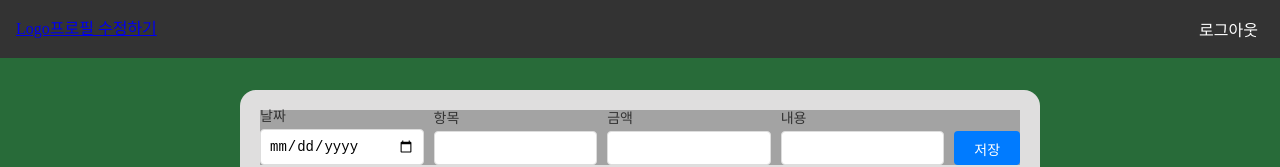
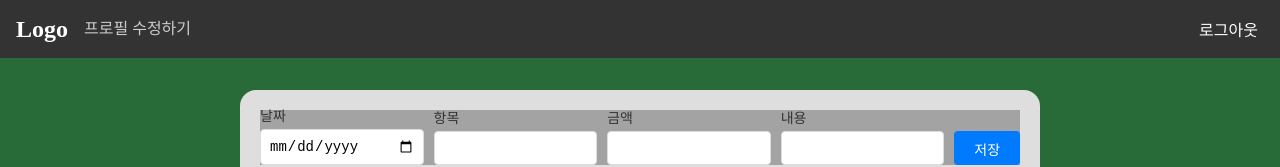
Before and after one commit to YISYISYISYIS/react-task3, a React (Vite) app: page / in a window 1280 px wide. Shown: the top 167 px of the page. Built offline with nearby package versions, Linux system fonts and the light colour scheme; no server answers; sample sign-in values are in the browser's storage.

Commit message:
fix : 필터링 로직복구 & 디테일페이지 권한부여
- 필터링 로직 추가
- 디테일 페이지 수정삭제 권한부여

Resolves : Fixes#2, #3해결

```diff
--- a/src/components/Calendars.jsx
+++ b/src/components/Calendars.jsx
@@ -9,8 +9,10 @@ const Calendars = () => {
   const { setFilteredBooks, setSelectedMonth, selectedMonth } =
     useContext(FilteredContext);
 
+  const currentMonth = new Date().getMonth();
+
   useEffect(() => {
-    const savedMonth = localStorage.getItem("selectedMonth");
+    const savedMonth = localStorage.getItem("selectedMonth") || currentMonth;
     if (savedMonth) {
       setSelectedMonth(savedMonth);
       filteredBooks(savedMonth);
--- a/src/components/List.jsx
+++ b/src/components/List.jsx
@@ -1,6 +1,6 @@
 import styled from "styled-components";
 import { Link } from "react-router-dom";
-import { useContext } from "react";
+import { useContext, useEffect, useState } from "react";
 import { FilteredContext } from "../constext/FilteredProvider";
 import { useQuery } from "@tanstack/react-query";
 import { getData } from "../data/books";
@@ -8,6 +8,8 @@ import { getData } from "../data/books";
 const List = () => {
   // const { filteredBooks } = useContext(FilteredContext);
   // console.log(books);
+  const [filteredData, setFilteredData] = useState([]);
+  const { selectedMonth } = useContext(FilteredContext);
 
   const {
     data: filteredBooks = [],
@@ -15,13 +17,29 @@ const List = () => {
     error,
   } = useQuery({ queryKey: ["books"], queryFn: getData });
 
+  useEffect(() => {
+    if (!filteredBooks) return;
+    if (isLoading || error) return;
+    if (!filteredBooks) return;
+
+    try {
+      const result = filteredBooks.filter((book) => {
+        const month = new Date(book.date).getMonth() + 1;
+        return month === +selectedMonth;
+      });
+      setFilteredData(result);
+    } catch (error) {
+      console.error("필터 리스트 에러");
+    }
+  }, [filteredBooks, selectedMonth, isLoading, error]);
+
   // console.log(isLoading);
   // console.log(filteredBooks);
 
   return (
     <StyledList>
       <StyledListInner>
-        {filteredBooks.map((book) => (
+        {filteredData.map((book) => (
           <StyledListItem key={book.id}>
             {book.date}
             <Link state={{ book }} to={`/detail/${book.id}`}>
@@ -32,7 +50,7 @@ const List = () => {
             작성자 :{book.createdBy}
           </StyledListItem>
         ))}
-        {filteredBooks.length === 0 && (
+        {filteredData.length === 0 && (
           <StyledListItem>
             <p>항목이 없습니다</p>
           </StyledListItem>
--- a/src/components/header/Header.jsx
+++ b/src/components/header/Header.jsx
@@ -21,8 +21,8 @@ const Header = () => {
     // isAuthenticated && (
     <StyledHeader>
       <Logo>
-        <Link to="/">Logo</Link>
-        <Link to="/mypage">프로필 수정하기</Link>
+        <LogoLink to="/">Logo</LogoLink>
+        <ProfileLink to="/mypage">프로필 수정하기</ProfileLink>
       </Logo>
       <AuthButtons>
         {userInfo && <ProfileImage src={userInfo.avatar} alt="Profile" />}
@@ -48,13 +48,13 @@ const Logo = styled.div`
   align-items: center;
 `;
 
-// const Link = styled.link`
-//   font-size: 1.5rem;
-//   /* font-weight: bold; */
-//   text-decoration: none;
-//   color: #fff;
-//   cursor: pointer;
-// `;
+const LogoLink = styled(Link)`
+  font-size: 1.5rem;
+  font-weight: bold;
+  text-decoration: none;
+  color: #fff;
+  cursor: pointer;
+`;
 
 const Nickname = styled.span`
   margin: 0 1rem;
@@ -62,10 +62,17 @@ const Nickname = styled.span`
   cursor: pointer;
 `;
 
-// const Link = styled(LogoLink)`
-//   margin-left: 1rem;
-//   cursor: pointer;
-// `;
+const ProfileLink = styled(Link)`
+  font-size: 1rem;
+  text-decoration: none;
+  color: #ccc;
+  margin-left: 1rem;
+  cursor: pointer;
+
+  &:hover {
+    color: #fff;
+  }
+`;
 
 const AuthButtons = styled.div`
   display: flex;
--- a/src/pages/Detail.jsx
+++ b/src/pages/Detail.jsx
@@ -7,10 +7,12 @@ import FormButton from "../components/form/FormButton";
 import { BooksContext } from "../constext/BooksProvider";
 import { useQuery, useMutation } from "@tanstack/react-query";
 import { putData, deleteData } from "../data/books";
+import { AuthContext } from "../constext/AuthProvider";
 
 const Detail = () => {
   const { setBooks } = useContext(BooksContext);
-
+  const { userInfo } = useContext(AuthContext);
+  // console.log(userInfo.id);
   const location = useLocation();
   const navigate = useNavigate();
   const { book } = location.state;
@@ -35,8 +37,13 @@ const Detail = () => {
       queryClient.invalidateQueries(["books"]);
     },
   });
+  // console.log(book.createdBy);
+  const onClickInputChange = () => {
+    if (userInfo.id !== book.createdBy) {
+      alert("수정 권한이 없습니다.");
+      return;
+    }
 
-  const onClickInputChange = () => {
     const newBook = {
       ...book,
       id: book.id,
@@ -56,6 +63,11 @@ const Detail = () => {
   };
 
   const onClickDelete = () => {
+    if (userInfo.id !== book.createdBy) {
+      alert("삭제 권한이 없습니다.");
+      return;
+    }
+
     const isConfirm = confirm("삭제 하시겠습니까?");
     if (isConfirm) {
       // setBooks((prev) => prev.filter((prevBook) => prevBook.id !== book.id));
```
